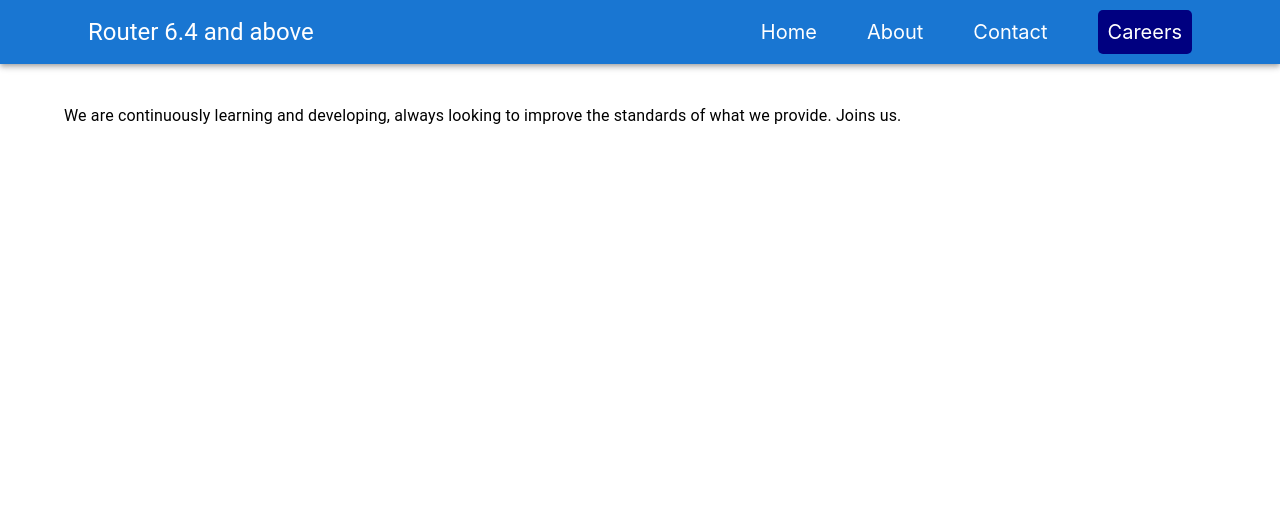
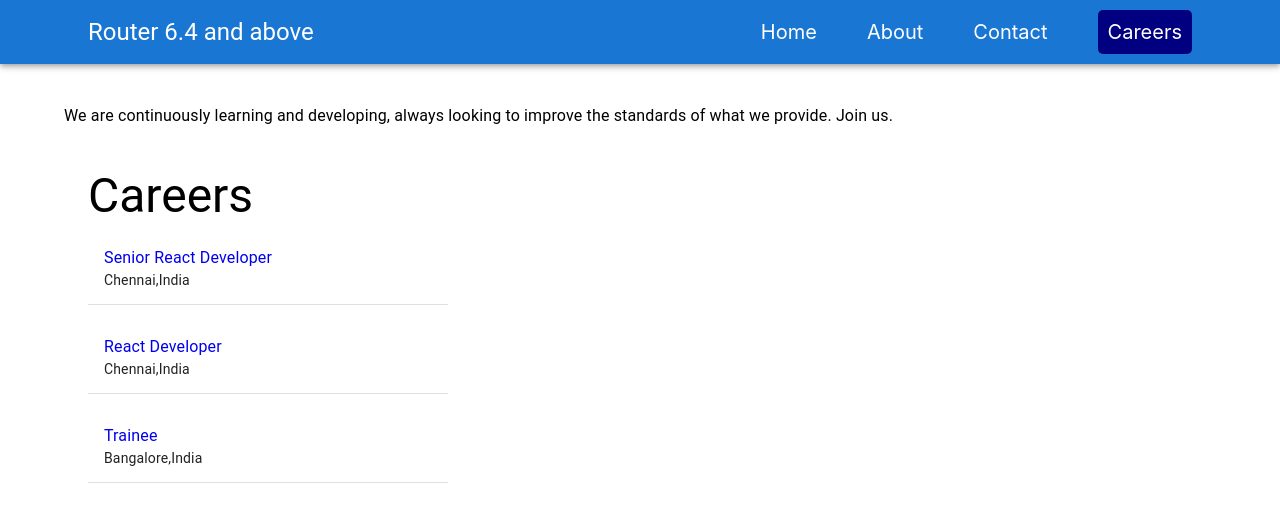
Before and after one commit to TamilCodingWizard/reactrouterv6.4, a React (Create React App) app: page /careers in a window 1280 px wide. Shown: the top 522 px of the page. Built offline with nearby package versions, Linux system fonts and the light colour scheme; data requests are answered from the project's data file.

Commit message:
video 07

```diff
--- a/src/App.js
+++ b/src/App.js
@@ -9,7 +9,8 @@ import Mail from './screens/Mail';
 import Phone from './screens/Phone';
 import PageNotFound from './screens/PageNotFound';
 import CareersLayout from './layouts/CareersLayout';
-import Careers from './screens/Careers';
+import Careers, { careerLoader } from './screens/Careers';
+import CareerError from './screens/CareerError';
 
 const router = createBrowserRouter(
   createRoutesFromElements(
@@ -21,7 +22,7 @@ const router = createBrowserRouter(
               <Route path='phone' element={<Phone/>}/>
           </Route>
           <Route path='careers' element={<CareersLayout/>}>
-            <Route index element={<Careers/>}/>
+            <Route index element={<Careers/>} loader={careerLoader} errorElement={<CareerError/>}/>
           </Route>
           <Route path='*' element={<PageNotFound/>}/>
       </Route>
--- /dev/null
+++ b/src/components/CareerList.js
@@ -0,0 +1,37 @@
+import React from 'react'
+import List from '@mui/material/List';
+import ListItem from '@mui/material/ListItem';
+import Divider from '@mui/material/Divider';
+import ListItemText from '@mui/material/ListItemText';
+import ListItemAvatar from '@mui/material/ListItemAvatar';
+import Avatar from '@mui/material/Avatar';
+import Typography from '@mui/material/Typography';
+
+const CareerList = ({title,location}) => {
+  return (
+    <List sx={{ width: '100%', maxWidth: 360, bgcolor: 'background.paper' }}>
+    <ListItem alignItems="flex-start">
+
+      <ListItemText
+        primary={title}
+        secondary={
+          <React.Fragment>
+            <Typography
+              sx={{ display: 'inline' }}
+              component="span"
+              variant="body2"
+              color="text.primary"
+            >
+              {location}
+            </Typography>
+
+          </React.Fragment>
+        }
+      />
+    </ListItem>
+    <Divider component="li" />
+    </List>
+  )
+}
+
+export default CareerList
--- a/src/layouts/CareersLayout.js
+++ b/src/layouts/CareersLayout.js
@@ -1,11 +1,16 @@
 import { Typography } from '@mui/material'
 import React from 'react'
+import { Outlet } from 'react-router-dom'
 import Careers from '../screens/Careers'
+import { Container } from '@mui/material';
 
 const CareersLayout = () => {
   return (
     <>
-        <Typography variant='body1'>We are continuously learning and developing, always looking to improve the standards of what we provide. Joins us.</Typography>
+        <Typography variant='body1'>We are continuously learning and developing, always looking to improve the standards of what we provide. Join us.</Typography>
+        <Container sx={{p:5}}>
+          <Outlet/>
+        </Container>
     </>
   )
 }
--- /dev/null
+++ b/src/screens/CareerError.js
@@ -0,0 +1,10 @@
+import { Typography } from '@mui/material'
+import React from 'react'
+
+const CareerError = () => {
+  return (
+    <Typography variant='h4'>Something went wrong...</Typography>
+  )
+}
+
+export default CareerError
--- a/src/screens/Careers.js
+++ b/src/screens/Careers.js
@@ -1,10 +1,41 @@
-import React from 'react'
-import { Typography } from '@mui/material';
+import React from "react";
+import { Typography,styled } from "@mui/material";
+import { useLoaderData, Link } from "react-router-dom";
+import CareerList from "../components/CareerList";
+
+const StyledLink = styled(Link)({
+  textDecoration:'none'
+})
 
 const Careers = () => {
+  const careerData = useLoaderData();
+  console.log(careerData);
   return (
-    <Typography variant='h3'>Careers</Typography>
-  )
-}
+    <>
+      <Typography variant="h3">Careers</Typography>
+      {careerData &&
+        careerData.map((career) => {
+          return (
+            <StyledLink to={career.id.toString()} key={career.id}>
+              <CareerList title={career.title} location={career.location} />
+            </StyledLink>
+          );
+        })}
+    </>
+  );
+};
 
-export default Careers
+// Career Loader
+export const careerLoader = async () => {
+  const response = await fetch("http://localhost:8000/careers");
+
+  if(!response.ok) {
+    throw new Error('Job Not Found')
+  }
+
+  const jsonResponse = await response.json();
+
+  return jsonResponse;
+};
+
+export default Careers;
```
